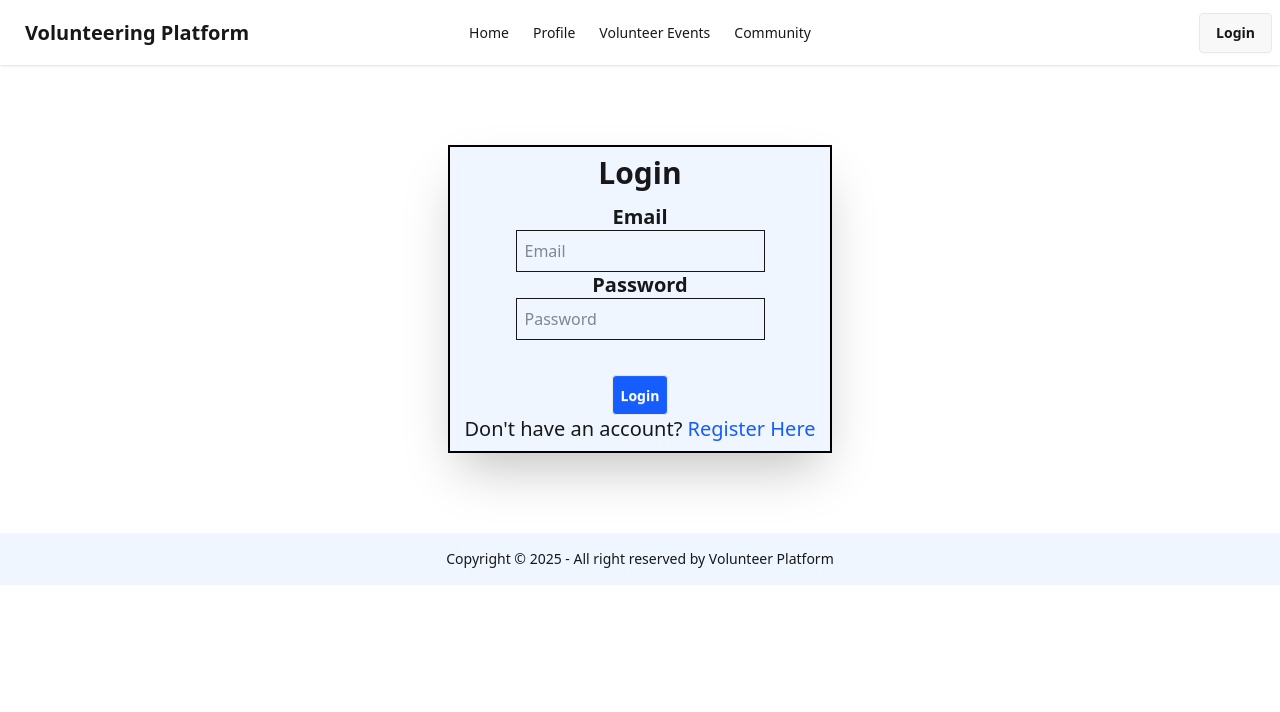
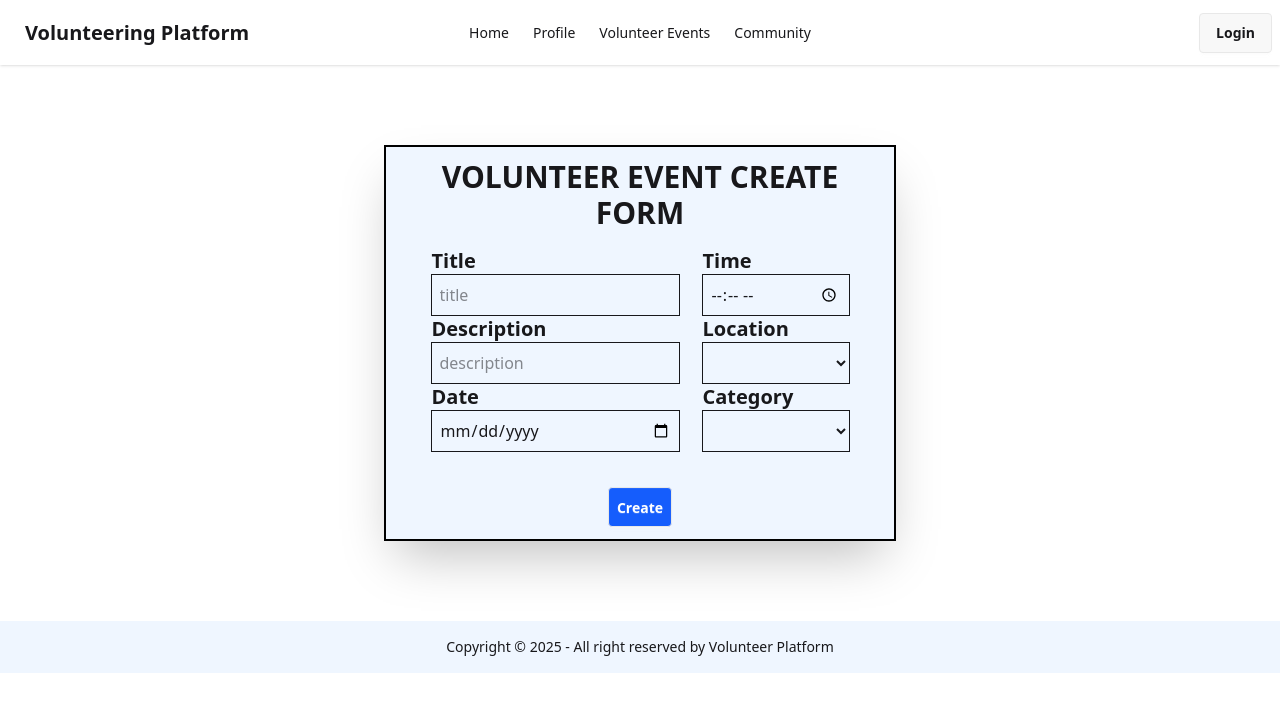
Before and after one commit to ayathree/works-of-volunteering-platform-clientside, a React (Vite) app: page /createEvents in a window 1280 px wide. Before the commit this address led to /loginUser. Shown: the top 712 px of the page. Built offline with nearby package versions, Linux system fonts and the light colour scheme.

Commit message:
customizations of create event page front-end

```diff
--- a/src/pages/CreateEvents.jsx
+++ b/src/pages/CreateEvents.jsx
@@ -5,8 +5,10 @@ import { toast, ToastContainer } from "react-toastify";
 
 
 const CreateEvents = () => {
-    const handleSubmit = event=>{
+    const token = JSON.parse(localStorage.getItem('token'))
+    const handleSubmit = async (event) => {
         event.preventDefault();
+
         const form = event.target;
         const title = form.title.value;
         const description = form.description.value;
@@ -19,19 +21,27 @@ const CreateEvents = () => {
 
         console.log(newEvents)
 
-        axios.post("http://localhost:5000/allEvents", newEvents)
-       .then((res)=>{
-        toast('Event create successfully')
-        console.log("Event created",res);
-        form.reset()
+        if (!token) {
+            toast("Unauthorized: Please log in first");
+            return;
+        }
 
+        try {
+            const response = await axios.post("http://localhost:5000/allEvents", newEvents, {
+                headers: {
+                    Authorization: `Bearer ${token}`,
+                },
+            });
+            console.log("Sending Token:", token);
 
-       })
-
-        .catch ((error)=>  console.error("Creation error:", error))
-
-        toast('Creation failed')
-    }
+            toast("Event created successfully");
+            console.log("Event created:", response.data);
+            form.reset();
+        } catch (error) {
+            console.error("Event error:", error);
+            toast("Event creation failed");
+        }
+    };
 
 
     return (
--- a/src/routes/Router.jsx
+++ b/src/routes/Router.jsx
@@ -39,7 +39,7 @@ const router =createBrowserRouter([
             },
             {
                 path:'/createEvents',
-                element:<PrivateRoute><CreateEvents></CreateEvents></PrivateRoute>
+                element:<CreateEvents></CreateEvents>
             },
             {
                 path:'/community',
```
